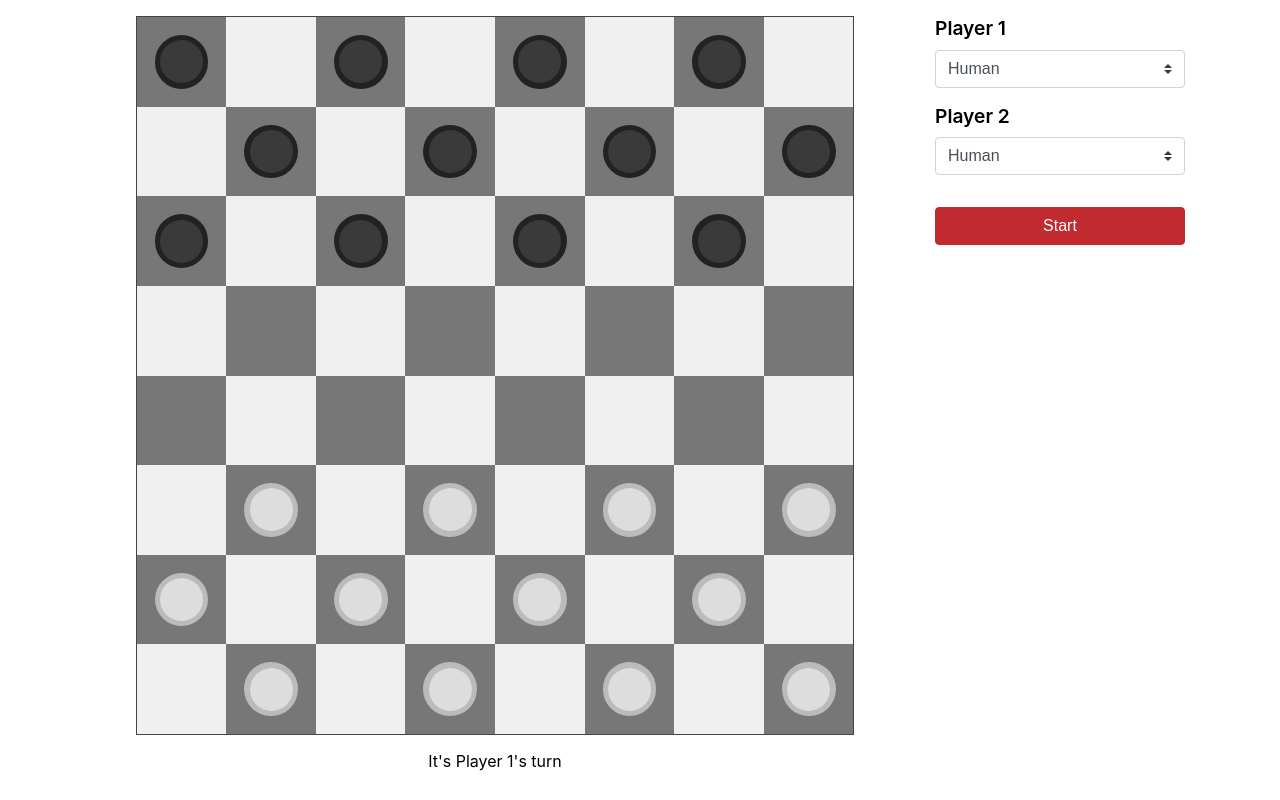
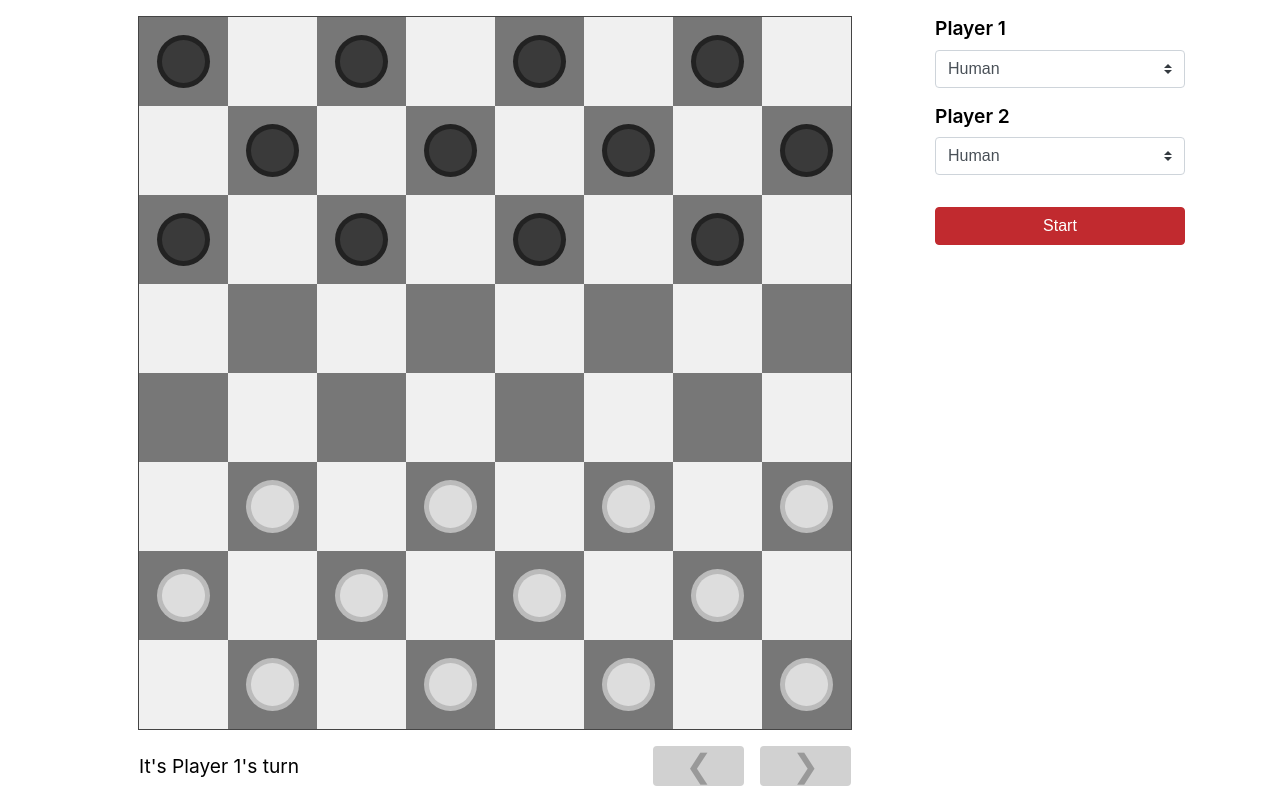
Before and after one commit to tcbegley/checkers, a Svelte app in the folder frontend/: page / in a window 1280 px wide. Built offline with nearby package versions, Linux system fonts and the light colour scheme.

Commit message:
Add history

```diff
--- a/frontend/src/components/Board.svelte
+++ b/frontend/src/components/Board.svelte
@@ -1,4 +1,5 @@
 <script>
+  import classNames from "classnames";
   import { derived } from "svelte/store";
   import Counter from "./Counter.svelte";
   import Square from "./Square.svelte";
@@ -7,6 +8,17 @@
   let w;
   let rows = [...Array(8).keys()];
   let cols = [...Array(8).keys()];
+
+  $: previousClasses = classNames(
+    "btn",
+    "prev",
+    $game.time <= 0 && "disabled"
+  );
+  $: nextClasses = classNames(
+    "btn",
+    "next",
+    $game.time >= $game.history.length - 1 && "disabled"
+  );
 
   const availableMoves = derived(game, $game => {
     // only one counter can be active at a time, so find is ok.
@@ -19,7 +31,7 @@
   .board-container {
     margin: 0 auto;
     width: 100%;
-    max-width: calc(100vh - 5.2em);
+    max-width: calc(100vh - 5.5em);
     min-width: 80px;
     position: relative;
     border: 1px solid #444444;
@@ -32,9 +44,48 @@
     grid-template-columns: repeat(8, 1fr);
   }
 
-  p {
+  .board-footer {
+    display: flex;
+    margin: 1em auto 0;
+    height: 2.5em;
+    max-width: calc(100vh - 5.5em);
+  }
+
+  span {
+    align-self: center;
     height: 1.2em;
-    vertical-align: middle;
+    font-size: 1.2em;
+  }
+
+  .btn {
+    display: block;
+    border-radius: 0.25rem;
+    font-weight: 400;
+    text-align: center;
+    border-width: 0;
+    transition: color 0.1s ease-in-out, background-color 0.1s ease-in-out,
+      border-color 0.1s ease-in-out, box-shadow 0.1s ease-in-out;
+    cursor: pointer;
+    background-color: #d1d1d1;
+    font-size: 2em;
+    color: #444444;
+    padding: 0 1em;
+  }
+
+  .btn:not(.disabled):hover {
+    background-color: #c0c0c0;
+  }
+  .btn.prev {
+    margin-left: auto;
+  }
+
+  .btn.next {
+    margin-left: 0.5em;
+  }
+
+  .btn.disabled {
+    color: #999999;
+    cursor: default;
   }
 </style>
 
@@ -60,4 +111,8 @@
     />
   {/each}
 </div>
-<p>It's Player {$game.player + 1}'s turn</p>
+<div class="board-footer">
+  <span>It's Player {$game.player + 1}'s turn</span>
+  <button on:click="{game.previous}" class="{previousClasses}">❮</button>
+  <button on:click="{game.next}" class="{nextClasses}">❯</button>
+</div>
--- a/frontend/src/stores/game.js
+++ b/frontend/src/stores/game.js
@@ -114,14 +114,21 @@ function updateAllValidMoves(counters, movedPiece, player) {
 }
 
 function createGameStore() {
+  const initialCounters = createInitialCounters();
   const { subscribe, update } = writable({
-    move: 0,
+    time: 0,
     player: 0,
-    counters: createInitialCounters(),
+    counters: initialCounters,
+    history: [initialCounters],
   });
 
   const moveTo = (startRow, startCol, endRow, endCol) => game => {
-    let { counters, player } = game;
+    let { counters, player, history, time } = game;
+
+    if (time < history.length - 1) {
+      counters = history[time];
+      history = history.slice(0, time + 1);
+    }
 
     let chosenCounter = counters.find(
       c => c.row === startRow && c.col === startCol
@@ -158,14 +165,48 @@ function createGameStore() {
       !counters.find(c => c.id === chosenCounter.id).validMoves.length
     ) {
       player = 1 - player;
+      time += 1;
       counters = updateAllValidMoves(counters, null, player);
+      history.push(counters);
+    } else {
+      time = history.length - 1;
     }
 
-    return {
-      ...game,
-      player,
-      counters: counters,
-    };
+    return { time, player, counters, history };
+  };
+
+  const stepForward = game => {
+    let { time, history, player } = game;
+
+    if (time < history.length - 1) {
+      time += 1;
+      return {
+        ...game,
+        active: { row: null, col: null },
+        time,
+        player: 1 - player,
+        counters: history[time],
+      };
+    }
+
+    return game;
+  };
+
+  const stepBackward = game => {
+    let { time, history, player } = game;
+
+    if (time > 0) {
+      time -= 1;
+      return {
+        ...game,
+        active: { row: null, col: null },
+        time,
+        player: 1 - player,
+        counters: history[time],
+      };
+    }
+
+    return game;
   };
 
   return {
@@ -186,6 +227,8 @@ function createGameStore() {
         let activeCounter = game.counters.find(c => c.active);
         return moveTo(activeCounter.row, activeCounter.col, row, col)(game);
       }),
+    previous: () => update(stepBackward),
+    next: () => update(stepForward),
   };
 }
 
```
